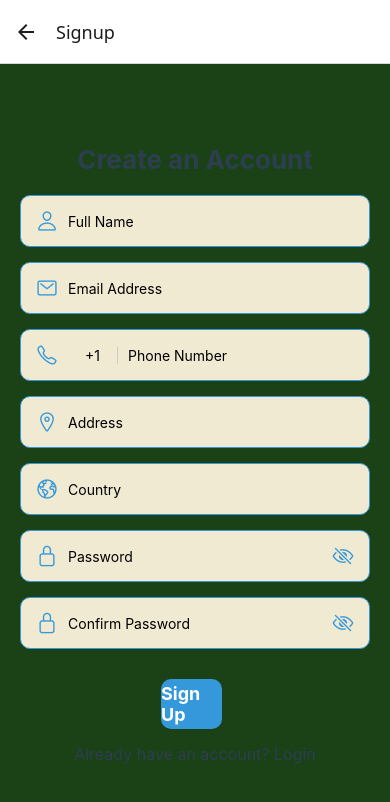
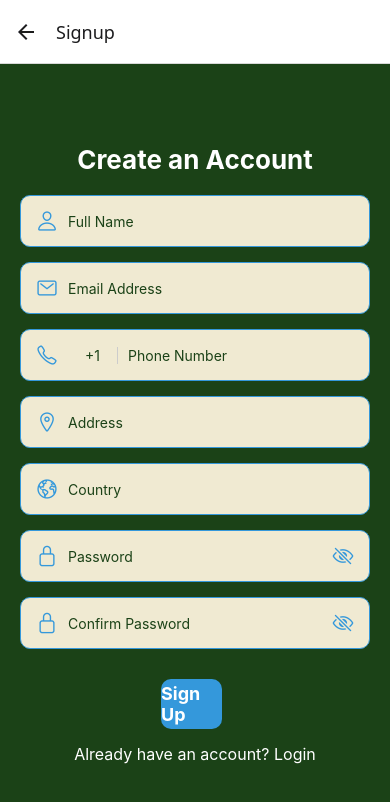
Before and after one commit to n-krishna/RecipeApp, a React Native app: screen /Signup in a window 390 px wide. Shown: the top 802 px of the page. Built offline with nearby package versions, Linux system fonts and the light colour scheme.

Commit message:
updated styles

```diff
--- a/screens/SignupScreen.js
+++ b/screens/SignupScreen.js
@@ -193,7 +193,7 @@ const styles = StyleSheet.create({
   title: {
     fontSize: 26,
     fontWeight: "bold",
-    color: "#2c3e50",
+    color: "#ffffff",
     marginBottom: 20,
   },
   inputContainer: {
@@ -213,6 +213,7 @@ const styles = StyleSheet.create({
   input: {
     flex: 1,
     height: 50,
+    color: "#1B4217",
   },
   countryCodeInput: {
     width: 50,
@@ -220,10 +221,12 @@ const styles = StyleSheet.create({
     borderRightWidth: 1,
     borderRightColor: "#ccc",
     marginRight: 10,
+    color: "#1B4217",
   },
   phoneInput: {
     flex: 1,
     height: 50,
+    color: "#1B4217",
   },
   errorText: {
     color: "red",
@@ -248,7 +251,7 @@ const styles = StyleSheet.create({
   },
   loginText: {
     marginTop: 15,
-    color: "#2c3e50",
+    color: "#ffffff",
     fontSize: 16,
   },
 });
```
